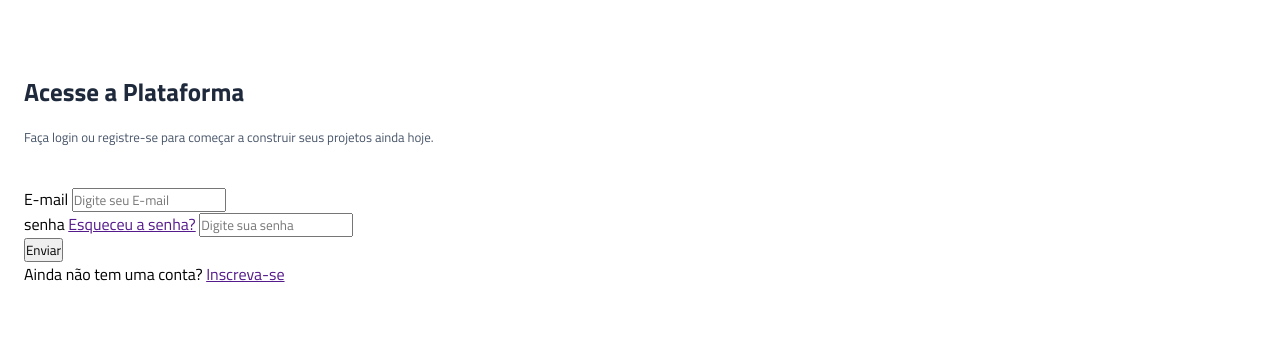
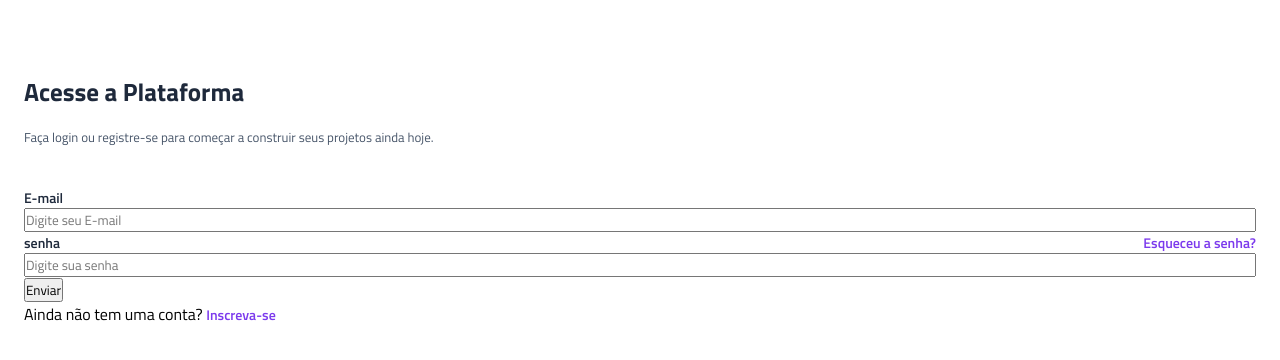
Before and after one commit to jp5plays/projeto-vertigo, a plain HTML site: page index.html in a window 1280 px wide. Shown: the part 126-486 px from the top of the page. Drawn offline with Linux system fonts and the light colour scheme.

Commit message:
estilização dos labels e da ancoras de seleção de login

```diff
--- a/index.html
+++ b/index.html
@@ -27,11 +27,14 @@
                     <label for="">E-mail</label>
                     <input type="email" placeholder="Digite seu E-mail" id="email">
                 </div>
-                <div class="input-box">
-                    <label for="">senha</label>
-                    <a href="">Esqueceu a senha?</a>
+
+                    <div class="input-box">
+                    <div>
+                        <label for="">senha</label>
+                        <a href="">Esqueceu a senha?</a>
+                    </div>
                     <input type="senha" placeholder="Digite sua senha" id="senha">
-                </div>
+                    </div>
                 <button>Enviar</button>
             </form>
             <p>Ainda não tem uma conta? <a href="">Inscreva-se</a></p>
--- a/style.css
+++ b/style.css
@@ -21,6 +21,7 @@ margin-bottom: 3.7rem;
 :root{
 --gray-800:#1E293B;
 --gray-600:#475569;
+--purple:#7c3aed;
 }
 /* root = classe só do css = tag html */
 /* serve para guardar variáveis igual ap python por exemplo */
@@ -43,3 +44,39 @@ main{
 .descricao{
     margin-bottom: 2.5rem;
 }
+
+.input-box {
+    display: flex;
+    flex-direction: column;
+}
+.input-box div{
+    display: flex;
+    justify-content: space-between;
+    align-items: center;
+}
+
+.login label{
+       font-size: 0.875rem;
+       color:var(--gray-800);
+       font-weight: 600;
+
+}
+.login a {
+    color:var(--purple);
+    text-decoration: none;
+ font-size: 0.875rem;
+ font-weight: 600;
+}
+
+.login a:hover{
+    text-decoration:underline ;
+}
+.login a{
+    color: var(--purple);
+    text-decoration: none;
+    font: 8.765rem;
+    font-weight: 600px;
+}
+.login a:hover{
+text-decoration: underline;
+}
```
